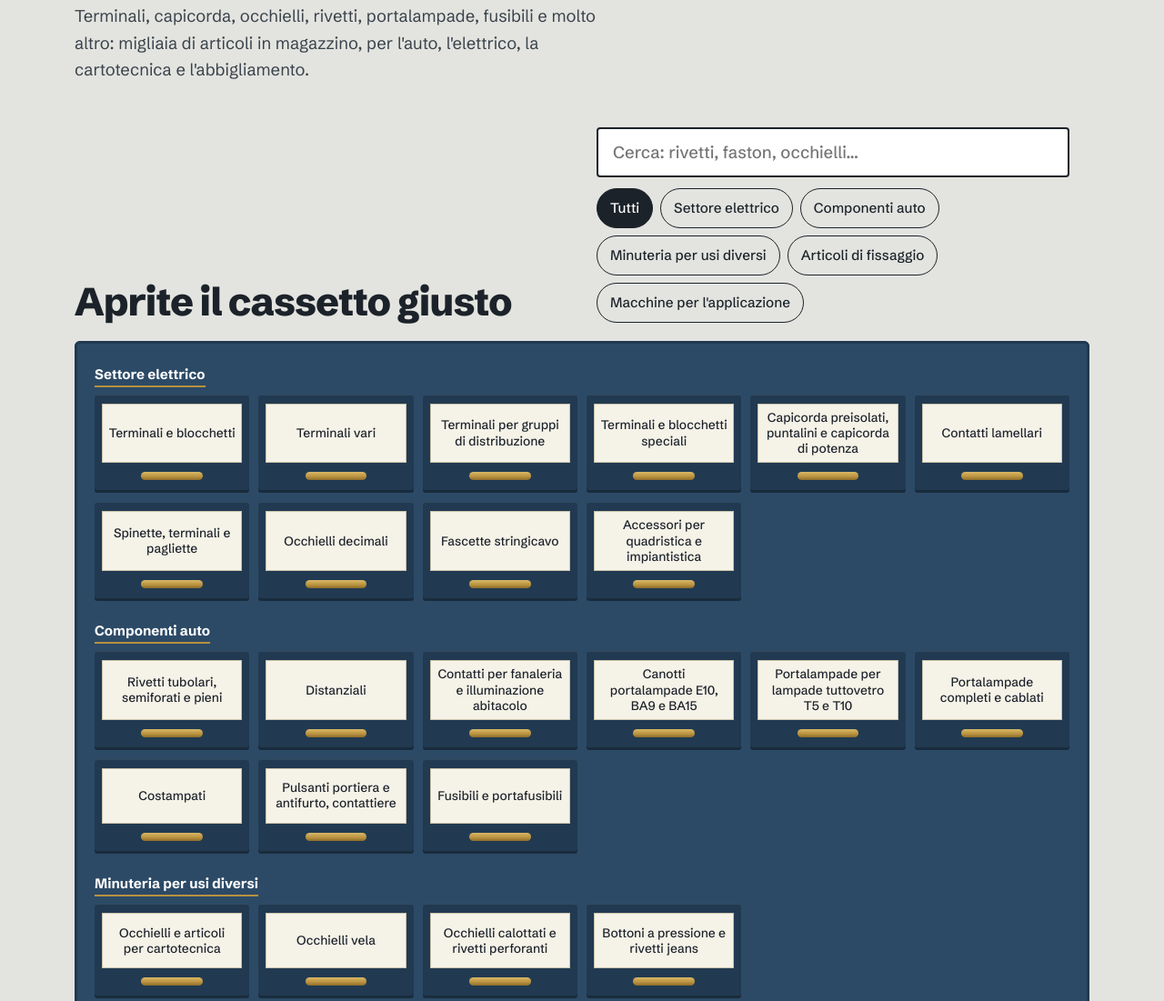
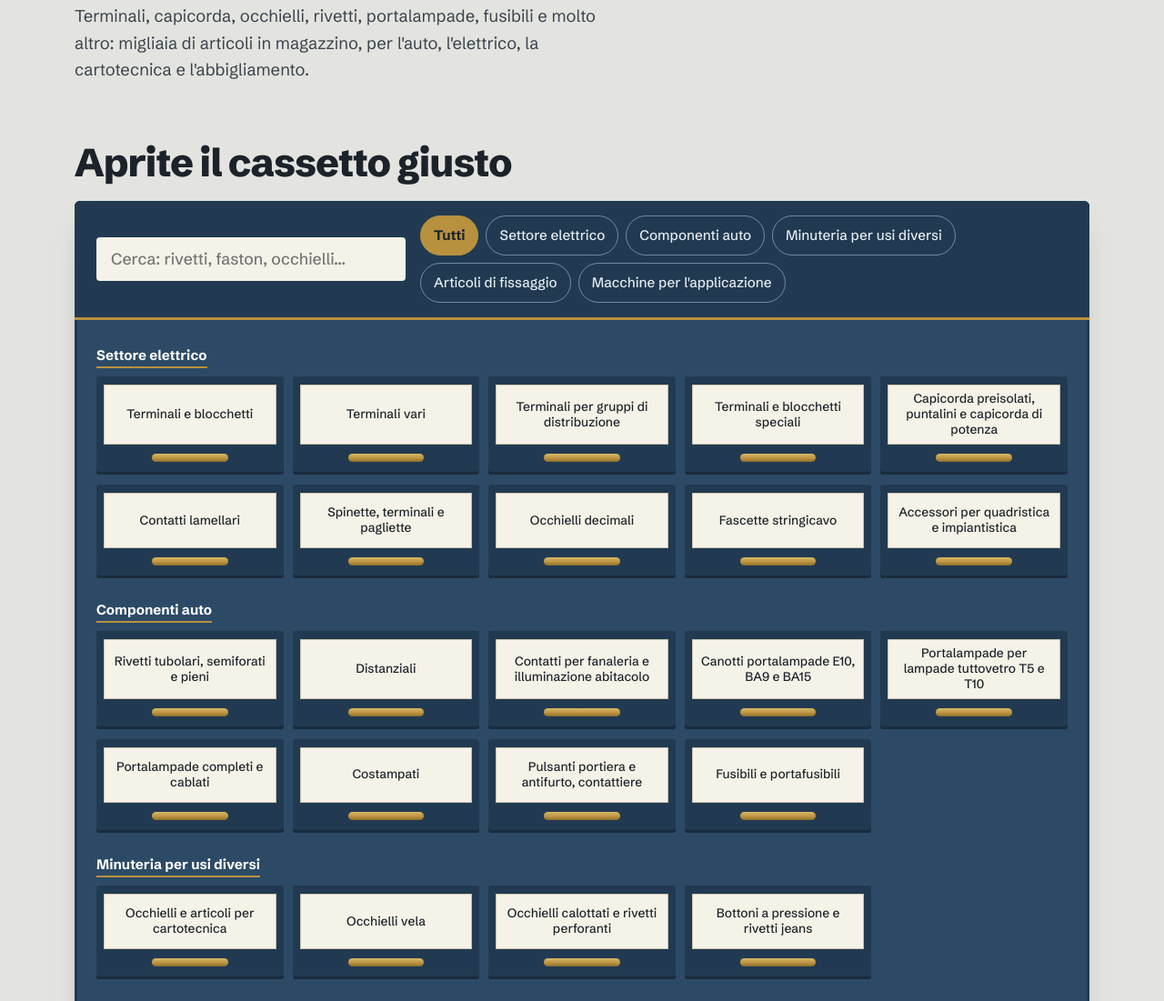
Before and after one commit to dolentstar/mazzucchelli, a plain HTML site: page index.html in a window 1280 px wide. Shown: the part 376-1477 px from the top of the page at 91% size. Drawn offline with Linux system fonts and the light colour scheme.

Commit message:
Aggiorna sito mazzucchelli
Co-Authored-By: Claude Opus 5.5 <noreply@anthropic.com>

```diff
--- a/index.html
+++ b/index.html
@@ -27,12 +27,14 @@
 </section>
 
 <section class="catalogo" id="catalogo" aria-labelledby="cat-t">
-  <div class="catalogo-testa">
-    <h2 id="cat-t">Aprite il cassetto giusto</h2>
-    <label class="cerca"><span class="sr">Cerca nel catalogo</span><input id="q" type="search" placeholder="Cerca: rivetti, faston, occhielli…" autocomplete="off"></label>
-    <div class="settori" role="group" aria-label="Settore" id="settori"></div>
+  <h2 id="cat-t">Aprite il cassetto giusto</h2>
+  <div class="armadio">
+    <div class="comandi">
+      <label class="cerca"><span class="sr">Cerca nel catalogo</span><input id="q" type="search" placeholder="Cerca: rivetti, faston, occhielli…" autocomplete="off"></label>
+      <div class="settori" role="group" aria-label="Settore" id="settori"></div>
+    </div>
+    <div class="mobile" id="mobile"></div>
   </div>
-  <div class="mobile" id="mobile"></div>
   <p class="vuoto" id="vuoto" hidden>Nessun cassetto con questa parola. Molti articoli non sono a catalogo: <a href="mailto:info@maz.it?subject=Ricerca%20articolo">scriveteci cosa cercate</a>.</p>
   <div class="aperto" id="aperto" hidden>
     <p class="aperto-settore" id="ap-settore"></p>
--- a/style.css
+++ b/style.css
@@ -32,13 +32,15 @@ section { padding: 56px 16px; max-width: 1180px; margin: 0 auto; }
 
 /* La cassettiera */
 .catalogo { padding-top: 16px; }
-.catalogo-testa { margin-bottom: 20px; }
-.cerca input { width: 100%; max-width: 520px; font: 500 1.15rem var(--f); padding: 14px 16px; border: 2px solid var(--inchiostro); border-radius: 4px; background: #fff; color: var(--inchiostro); }
-.settori { display: flex; gap: 8px; overflow-x: auto; margin: 12px -16px 0; padding: 0 16px 6px; }
-.settori button { flex: 0 0 auto; min-height: 44px; padding: 0 14px; font: 500 .95rem var(--f); border: 1.5px solid var(--inchiostro); border-radius: 22px; background: transparent; color: var(--inchiostro); cursor: pointer; }
-.settori button[aria-pressed="true"] { background: var(--inchiostro); color: #fff; }
-
-.mobile { background: var(--blu); padding: 14px; border-radius: 6px; box-shadow: inset 0 0 0 3px var(--blu-scuro); display: grid; gap: 18px; }
+.armadio { background: var(--blu); border-radius: 6px; box-shadow: inset 0 0 0 3px var(--blu-scuro), 0 18px 30px -18px rgba(28,34,41,.5); overflow: hidden; }
+.comandi { background: var(--blu-scuro); padding: 14px; display: grid; gap: 12px; border-bottom: 3px solid var(--ottone); }
+.cerca input { width: 100%; font: 500 1.1rem var(--f); padding: 13px 16px; border: 0; border-radius: 4px; background: var(--cartellino); color: var(--inchiostro); }
+.cerca input:focus { outline: 3px solid var(--ottone); outline-offset: 0; }
+.settori { display: flex; gap: 8px; overflow-x: auto; margin: 0 -14px; padding: 0 14px 2px; scrollbar-width: none; }
+.settori::-webkit-scrollbar { display: none; }
+.settori button { flex: 0 0 auto; min-height: 44px; padding: 0 14px; font: 500 .95rem var(--f); border: 1.5px solid #6F8AA3; border-radius: 22px; background: transparent; color: #E6ECF2; cursor: pointer; }
+.settori button[aria-pressed="true"] { background: var(--ottone); border-color: var(--ottone); color: var(--inchiostro); font-weight: 700; }
+.mobile { padding: 16px 14px 18px; display: grid; gap: 20px; }
 .targa { margin: 0 0 8px; color: #fff; font-weight: 700; font-size: .95rem; display: inline-block; border-bottom: 2px solid var(--ottone); }
 .cassetti { display: grid; grid-template-columns: repeat(2, 1fr); gap: 8px; }
 .cassetto { position: relative; display: flex; flex-direction: column; align-items: center; gap: 10px; min-height: 104px; padding: 10px 8px 14px; background: var(--blu-scuro); border: 0; border-radius: 3px; box-shadow: inset 0 -3px 0 rgba(0,0,0,.25), inset 0 1px 0 rgba(255,255,255,.08); cursor: pointer; font: inherit; color: var(--inchiostro); transition: transform .18s ease, box-shadow .18s ease; }
@@ -100,10 +102,11 @@ footer p { margin: 4px 0; }
   section { padding: 88px 32px; }
   .apertura { padding-top: 72px; padding-bottom: 32px; }
   .catalogo { padding-top: 16px; }
-  .catalogo-testa { display: grid; grid-template-columns: 1fr 1fr; align-items: end; gap: 12px 32px; }
-  .catalogo-testa h2 { grid-row: span 2; margin: 0; }
+  .apertura h1 { max-width: 23ch; }
+  .apertura { padding-bottom: 48px; }
+  .comandi { grid-template-columns: minmax(260px, 340px) 1fr; align-items: center; gap: 16px; padding: 16px 24px; }
   .settori { margin: 0; padding: 0; flex-wrap: wrap; }
-  .mobile { padding: 22px; }
+  .mobile { padding: 24px; }
   .cassetti { grid-template-columns: repeat(auto-fill, minmax(170px, 1fr)); gap: 10px; }
   .macchine-lista { grid-template-columns: 1fr 1fr; column-gap: 48px; }
   .azienda-grid { grid-template-columns: 1.2fr 1fr; gap: 64px; }
```
